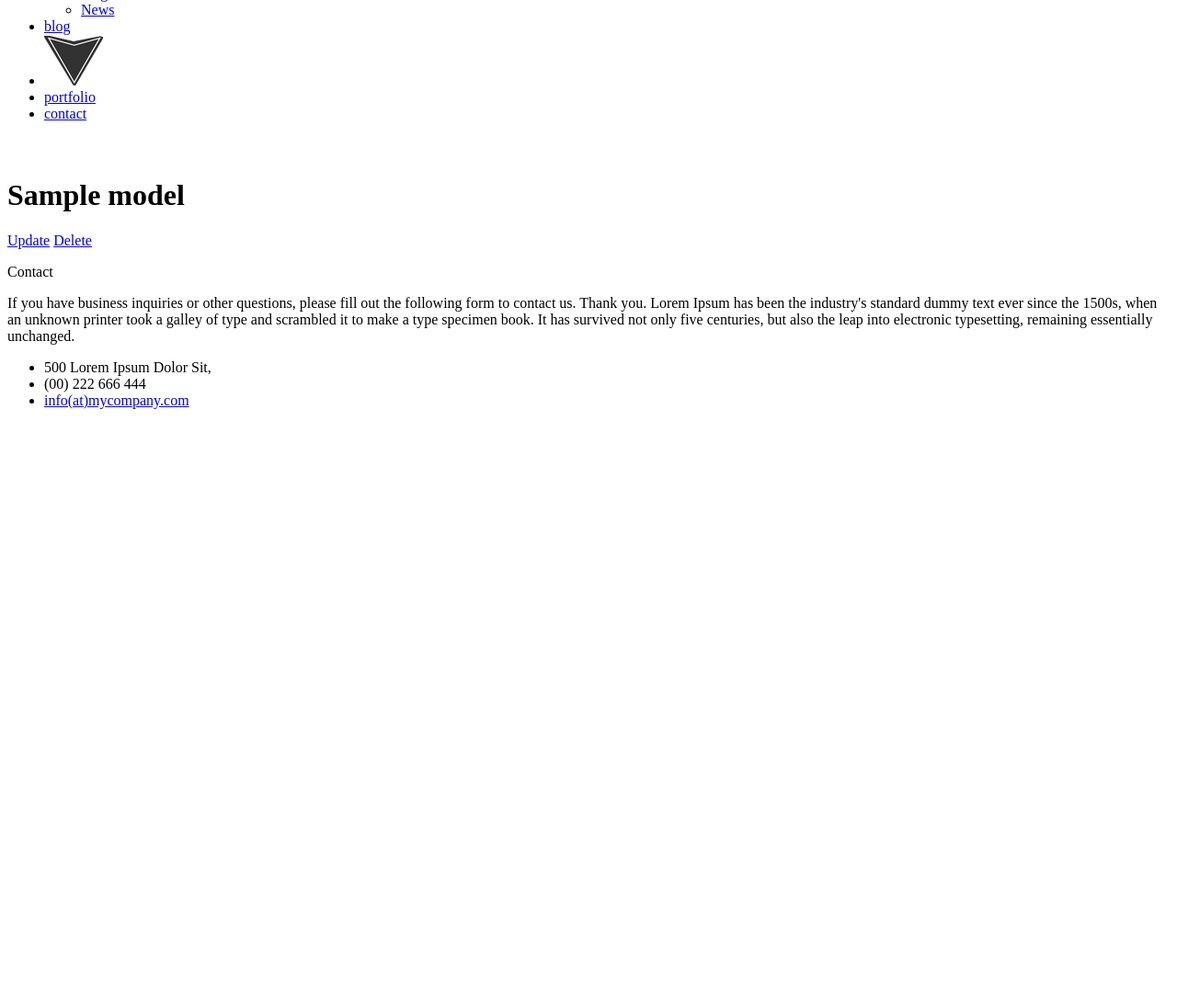
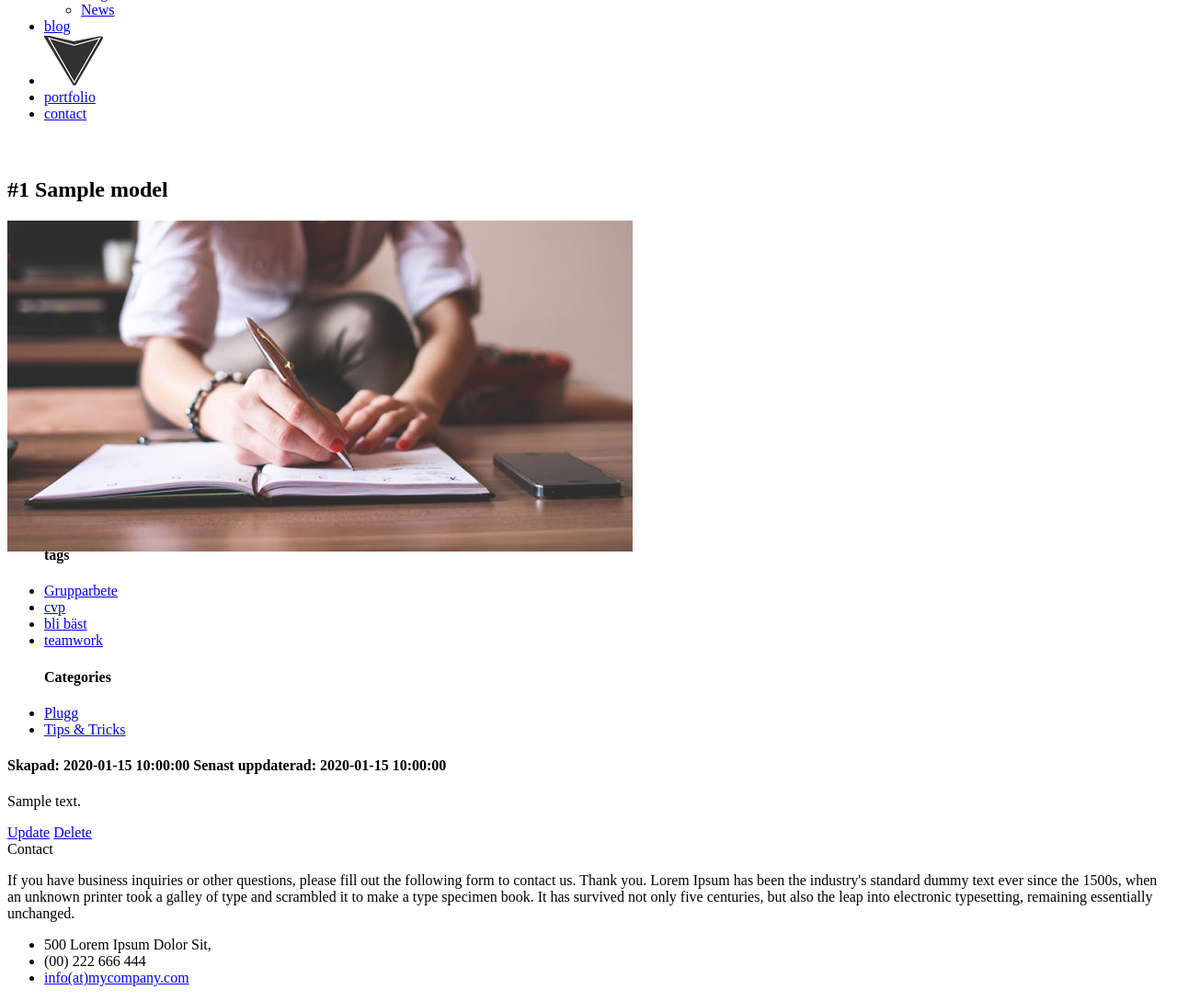
Before and after one commit to Sampa/PP, a Yii app: template frontend/views/post/view.php in a window 1280 px wide. Shown: the part 136-1225 px from the top of the page at 92% size. Before the commit the page ends 581 px from the top, so only its background shows below. Run offline with PHP 8.4 and a stand-in for Yii, Linux system fonts and the light colour scheme; the template is opened without the code that fills it: most values are stand-ins (such as "Sample title", 1, 10 or a date in 2020); data that the repository does not hold is empty; some libraries are stand-ins or nearby versions.

Commit message:
börjat med vyn för en blog post (t.ex /post/view?id=2)

```diff
--- a/frontend/views/post/view.php
+++ b/frontend/views/post/view.php
@@ -2,6 +2,7 @@
 
 use yii\helpers\Html;
 use yii\widgets\DetailView;
+use yii\helpers\Url;
 
 /**
  * @var yii\web\View $this
@@ -13,31 +14,66 @@ $this->params['breadcrumbs'][] = ['label' => Yii::t('app', 'Posts'), 'url' => ['
 $this->params['breadcrumbs'][] = $this->title;
 ?>
 <div class="post-view">
-
-    <h1><?= Html::encode($this->title) ?></h1>
-
-    <p>
-        <?= Html::a(Yii::t('app', 'Update'), ['update', 'id' => $model->id], ['class' => 'btn btn-primary']) ?>
+	<div class="blog"><!-- start main -->
+		<h2 class="style">#<?= $model->id." ".Html::encode($model->title);?></h2>
+		<div class="details row">
+			<div class="col-md-4">
+				<img src="/images/det_pic.jpg" alt="" class="img-responsive"/>
+			</div>
+			<div class="col-md-8" style="margin-top: -30px;">
+				<div class="blog_right">
+					<!-- här ska vi loopa ut tags-->
+					<div class="col-md-6">
+						<ul class="tag_nav list-unstyled">
+							<h4>tags</h4>
+							<li class="active">
+								<a href="#">Grupparbete</a>
+							</li>
+							<li>
+								<a href="#">cvp</a>
+							</li>
+							<li class="active">
+								<a href="#">bli bäst</a>
+							</li>
+							<li>
+								<a href="#">teamwork</a>
+							</li>
+							<div class="clearfix"></div>
+						</ul>
+					</div>
+					<!-- här ska vi loopa ut kategorier-->
+					<div class="col-md-6">
+						<ul class="tag_nav list-unstyled">
+							<h4>Categories</h4>
+							<li class="active">
+								<a href="#">Plugg</a>
+							</li>
+							<li>
+								<a href="#">Tips & Tricks</a>
+							</li>
+							<div class="clearfix"></div>
+						</ul>
+					</div>
+					<h4>
+						<span>Skapad: <?=$model->create_time;?></span>
+						<span>Senast uppdaterad: <?=$model->update_time;?></span>
+					</h4>
+				</div>
+			</div>
+			<div class="clearfix"></div>
+			<div class="col-md-12">
+				<p class="para">
+					<?=Html::encode($model->content);?>
+				</p>
+			</div>
+		</div>
+	</div><!-- end main -->
+	<?= Html::a(Yii::t('app', 'Update'), ['update', 'id' => $model->id], ['class' => 'button info large']) ?>
 	<?= Html::a(Yii::t('app', 'Delete'), ['delete', 'id' => $model->id], [
-            'class' => 'btn btn-danger',
+		'class' => 'button danger large',
 		'data' => [
 			'confirm' => Yii::t('app', 'Are you sure you want to delete this item?'),
 			'method' => 'post',
 		],
 	]) ?>
-    </p>
-
-    <?= DetailView::widget([
-        'model' => $model,
-        'attributes' => [
-            'id',
-            'title',
-            'content:ntext',
-            'status',
-            'create_time:datetime',
-            'update_time:datetime',
-            'author_id',
-        ],
-    ]) ?>
-
 </div>
```
Also changed, not shown: frontend/views/site/index - Copy.php (deleted, +0 -100 lines), frontend/web/images/ads_pic.jpg (deleted), frontend/web/images/placeholder.jpg (added). Lines whose indentation alone changed are shown as unchanged.
